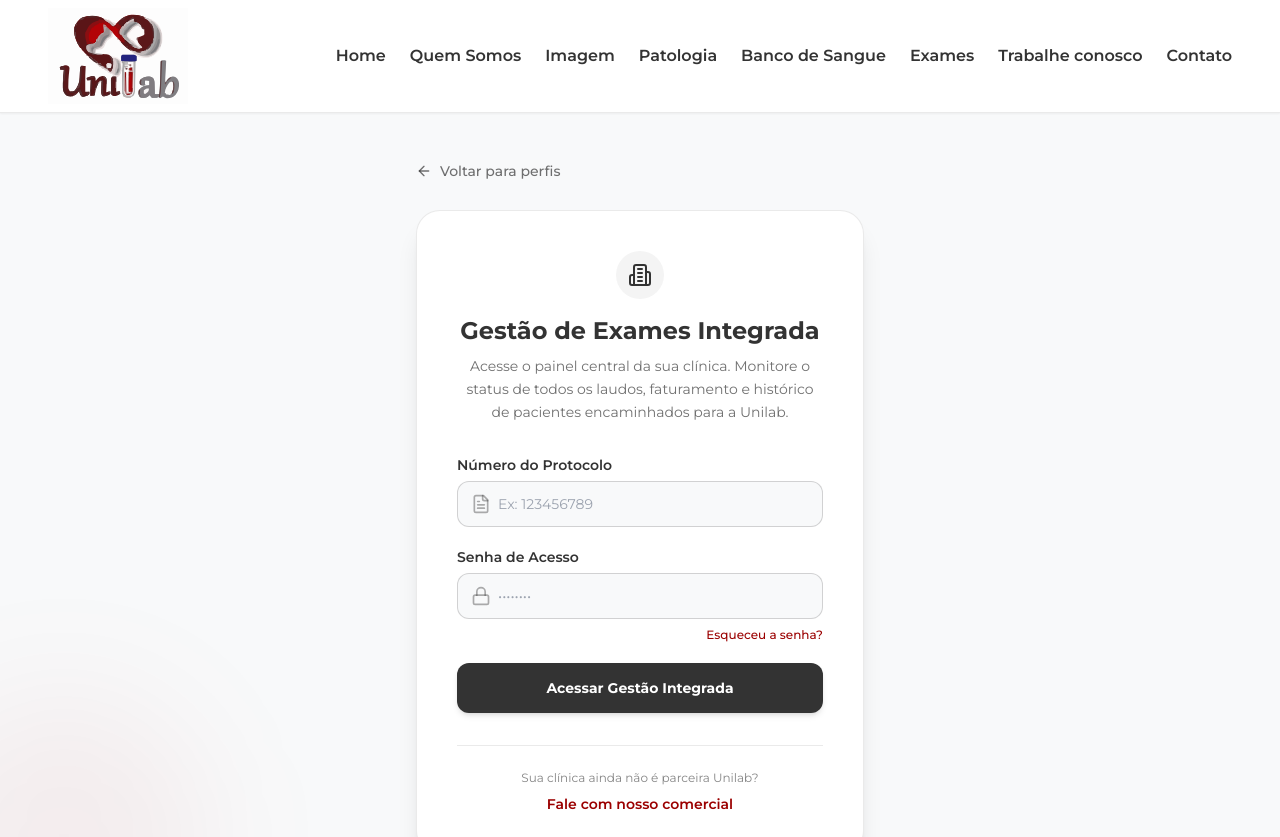
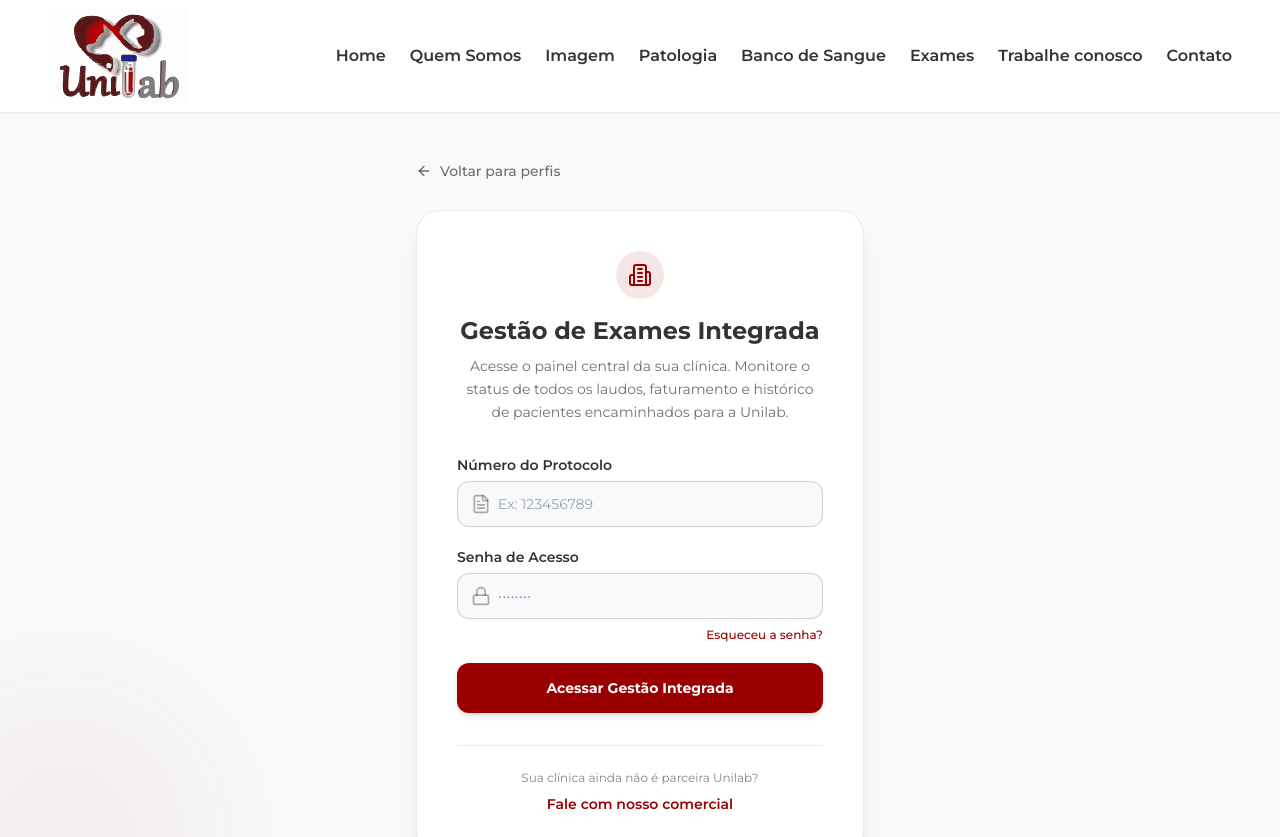
Before and after one commit to Fmarzochi/unilab, a Next.js app in the folder frontend/: page /resultados/clinica in a window 1280 px wide. Shown: the top 837 px of the page. Built offline with nearby package versions, Linux system fonts and the light colour scheme.

Commit message:
Corrigi a cor do botão e do ícone na página da clínica, voltando para o vermelho Unilab e restabelecendo o padrão visual correto do site

```diff
--- a/frontend/src/app/resultados/clinica/page.tsx
+++ b/frontend/src/app/resultados/clinica/page.tsx
@@ -56,7 +56,8 @@ export default function LoginClinica() {
           className="bg-unilab-white p-8 sm:p-10 rounded-3xl border border-unilab-gray/10 shadow-xl"
         >
           <div className="text-center mb-8">
-            <div className="inline-flex items-center justify-center w-12 h-12 rounded-full bg-unilab-gray/5 text-unilab-gray mb-4">
+            {/* Ícone corrigido para o vermelho da Unilab */}
+            <div className="inline-flex items-center justify-center w-12 h-12 rounded-full bg-unilab-red/10 text-unilab-red mb-4">
                <Building2 className="w-6 h-6" />
             </div>
             <h1 className="text-2xl font-bold text-unilab-gray mb-2">
@@ -69,7 +70,7 @@ export default function LoginClinica() {
 
           <form onSubmit={handleLogin} className="space-y-5">
 
-            {/* Input Protocolo (PADRONIZADO) */}
+            {/* Input Protocolo */}
             <div>
               <label htmlFor="protocolo" className="block text-sm font-semibold text-unilab-gray mb-1.5">
                 Número do Protocolo
@@ -90,7 +91,7 @@ export default function LoginClinica() {
               </div>
             </div>
 
-            {/* Input Senha (PADRONIZADO) */}
+            {/* Input Senha */}
             <div>
               <label htmlFor="senha" className="block text-sm font-semibold text-unilab-gray mb-1.5">
                 Senha de Acesso
@@ -116,7 +117,7 @@ export default function LoginClinica() {
               </div>
             </div>
 
-            {/* Mensagem de Erro Ajustada */}
+            {/* Mensagem de Erro */}
             {error && (
               <motion.div
                 initial={{ opacity: 0, y: -10 }}
@@ -128,11 +129,11 @@ export default function LoginClinica() {
               </motion.div>
             )}
 
-            {/* Botão de Submit */}
+            {/* Botão de Submit corrigido para o vermelho da Unilab */}
             <button
               type="submit"
               disabled={isLoading}
-              className="w-full flex justify-center items-center py-3.5 px-4 border border-transparent rounded-xl shadow-md text-sm font-bold text-white bg-unilab-gray hover:bg-gray-800 focus:outline-none focus:ring-2 focus:ring-offset-2 focus:ring-unilab-gray transition-all active:scale-[0.98] disabled:opacity-70 disabled:cursor-not-allowed mt-2"
+              className="w-full flex justify-center items-center py-3.5 px-4 border border-transparent rounded-xl shadow-md text-sm font-bold text-white bg-unilab-red hover:bg-[#b31b20] focus:outline-none focus:ring-2 focus:ring-offset-2 focus:ring-unilab-red transition-all active:scale-[0.98] disabled:opacity-70 disabled:cursor-not-allowed mt-2"
             >
               {isLoading ? (
                 <>
```
